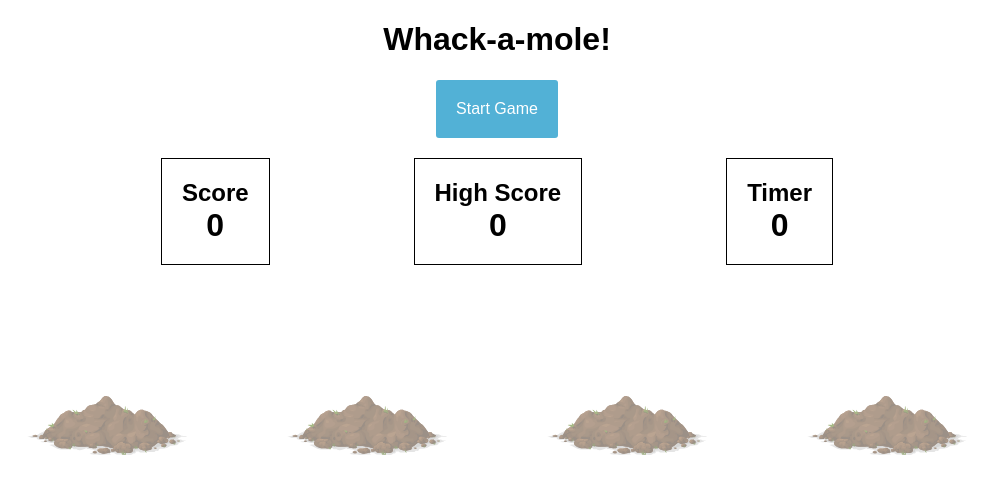
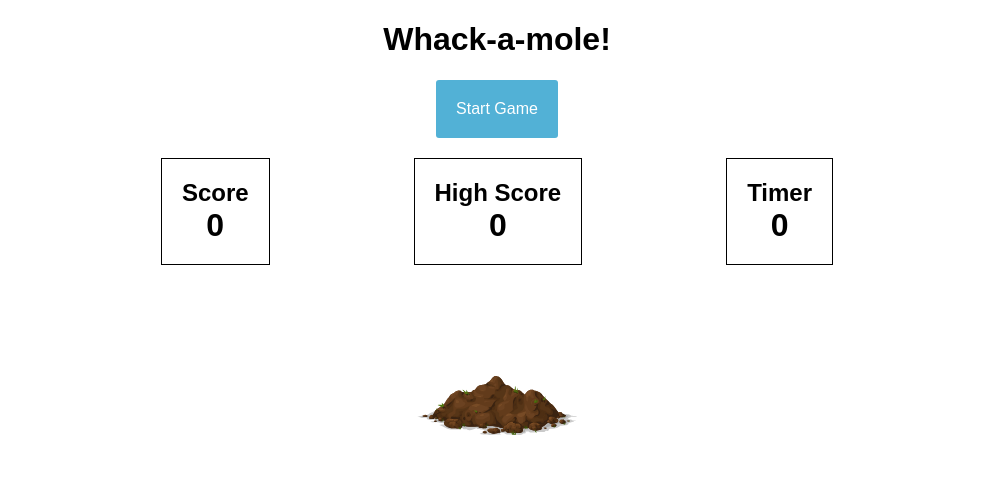
Before and after one commit to genya0407/mogura-tataki-app_vue, a Vue app: page / in a window 1280 px wide. Shown: the top 494 px of the page, without its empty margins (143-1138 px from the left). Built offline with nearby package versions, Linux system fonts and the light colour scheme; grey boxes are pictures that could not be loaded.

Commit message:
split gamescreen

```diff
--- a/src/App.vue
+++ b/src/App.vue
@@ -3,42 +3,19 @@
     <h1 class="logo">Whack-a-mole!</h1>
     <button class="start-game">Start Game</button>
     <Board v-bind:board-props="boardProps"></Board>
-    <div class="moles-container gameActive">
-      <div class="mole-container inactive">
-        <div class="mole-image-container">
-          <img class="mole" src="./assets/mole.png" alt="mole">
-        </div>
-        <img class="dirt" src="./assets/dirt.svg" alt="mole dirt">
-      </div>
-      <div class="mole-container inactive">
-        <div class="mole-image-container">
-          <img class="mole" src="./assets/mole.png" alt="mole">
-        </div>
-        <img class="dirt" src="./assets/dirt.svg" alt="mole dirt">
-      </div>
-      <div class="mole-container inactive">
-        <div class="mole-image-container">
-          <img class="mole" src="./assets/mole.png" alt="mole">
-        </div>
-        <img class="dirt" src="./assets/dirt.svg" alt="mole dirt">
-      </div>
-      <div class="mole-container inactive">
-        <div class="mole-image-container">
-          <img class="mole" src="./assets/mole.png" alt="mole">
-        </div>
-        <img class="dirt" src="./assets/dirt.svg" alt="mole dirt">
-      </div>
-    </div>
+    <GameScreen></GameScreen>
   </div>
 </template>
 
 <script>
 import Board from "./components/Board.vue";
+import GameScreen from "./components/GameScreen.vue";
 
 export default {
   name: "App",
   components: {
-    Board
+    Board,
+    GameScreen
   },
   data: function() {
     return {
@@ -77,59 +54,4 @@ export default {
   font-size: 1em;
   cursor: pointer;
 }
-
-.moles-container {
-  margin-top: 20px;
-  display: flex;
-  justify-content: space-between;
-  opacity: 0.5;
-  transition: opacity 0.3s ease;
-}
-
-.moles-container.game-active {
-  opacity: 1;
-}
-
-.mole-container {
-  width: 160px;
-  height: 160px;
-  display: inline-block;
-  margin: 10px;
-  position: relative;
-}
-
-.mole-image-container {
-  overflow: hidden;
-  width: 160px;
-  height: 140px;
-}
-
-.mole-container img {
-  display: block;
-  transition: all 0.3s ease;
-}
-
-.mole {
-  position: relative;
-  width: 60%;
-  margin: auto;
-  cursor: pointer;
-}
-
-.mole-container.active .mole {
-  /* display: block; */
-  top: 0px;
-}
-
-.mole-container.inactive .mole {
-  top: 200px;
-}
-
-.dirt {
-  width: 100%;
-  margin: auto;
-  z-index: 1;
-  position: absolute;
-  bottom: 0;
-}
 </style>
--- /dev/null
+++ b/src/components/GameScreen.vue
@@ -0,0 +1,76 @@
+<template>
+  <div v-bind:class="{ molesContainer: true, gameActive: isGameActive }">
+    <div class="mole-container inactive">
+      <div class="mole-image-container">
+        <img class="mole" src="../assets/mole.png" alt="mole">
+      </div>
+      <img class="dirt" src="../assets/dirt.svg" alt="mole dirt">
+    </div>
+  </div>
+</template>
+
+<style scoped>
+.moles-container {
+  margin-top: 20px;
+  display: flex;
+  justify-content: space-between;
+  opacity: 0.5;
+  transition: opacity 0.3s ease;
+}
+
+.moles-container.game-active {
+  opacity: 1;
+}
+
+.mole-container {
+  width: 160px;
+  height: 160px;
+  display: inline-block;
+  margin: 10px;
+  position: relative;
+}
+
+.mole-image-container {
+  overflow: hidden;
+  width: 160px;
+  height: 140px;
+}
+
+.mole-container img {
+  display: block;
+  transition: all 0.3s ease;
+}
+
+.mole {
+  position: relative;
+  width: 60%;
+  margin: auto;
+  cursor: pointer;
+}
+
+.mole-container.active .mole {
+  /* display: block; */
+  top: 0px;
+}
+
+.mole-container.inactive .mole {
+  top: 200px;
+}
+
+.dirt {
+  width: 100%;
+  margin: auto;
+  z-index: 1;
+  position: absolute;
+  bottom: 0;
+}
+</style>
+
+<script>
+export default {
+  name: "GameScreen",
+  props: {
+    isGameActive: Boolean
+  }
+};
+</script>
```
